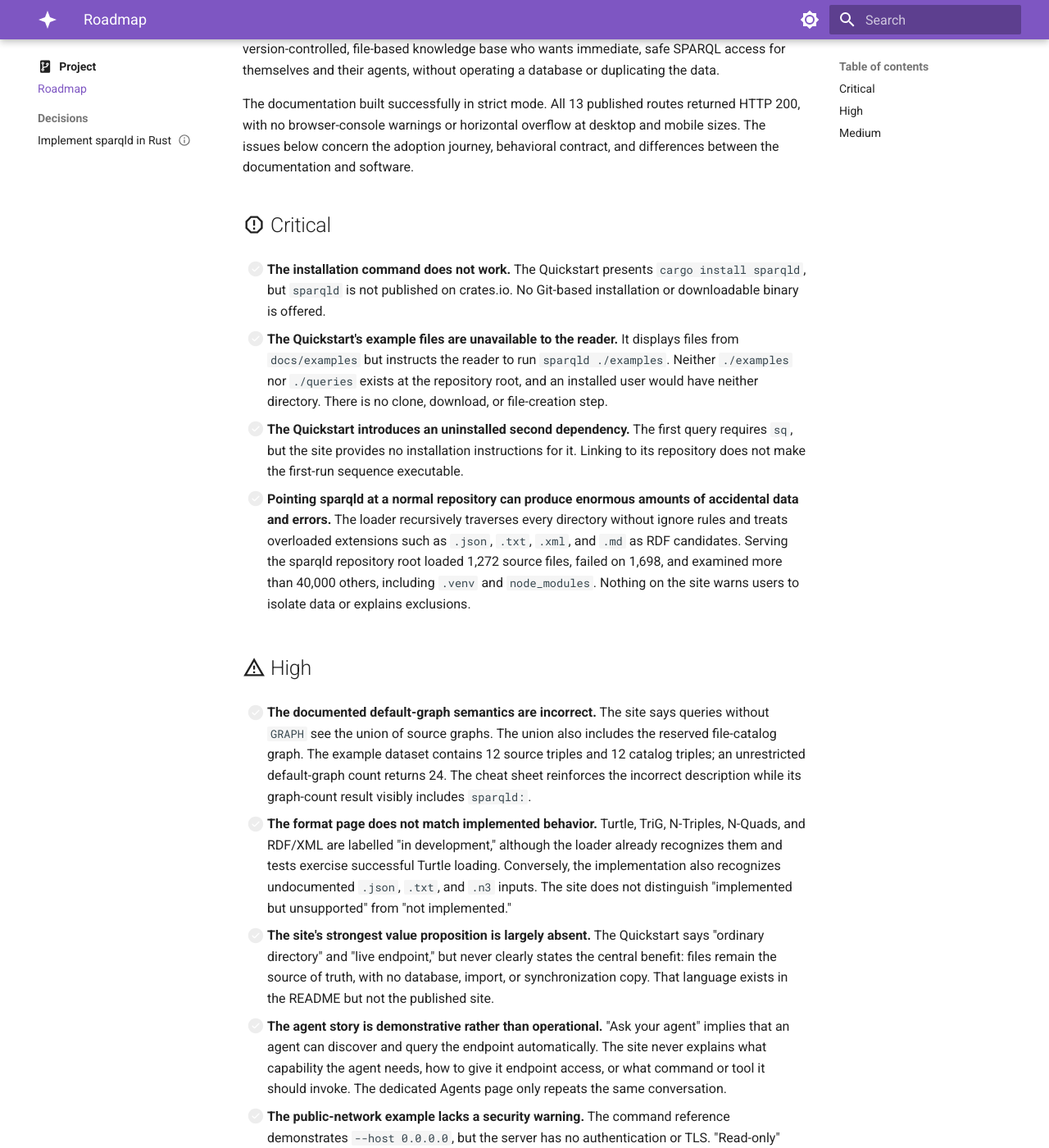
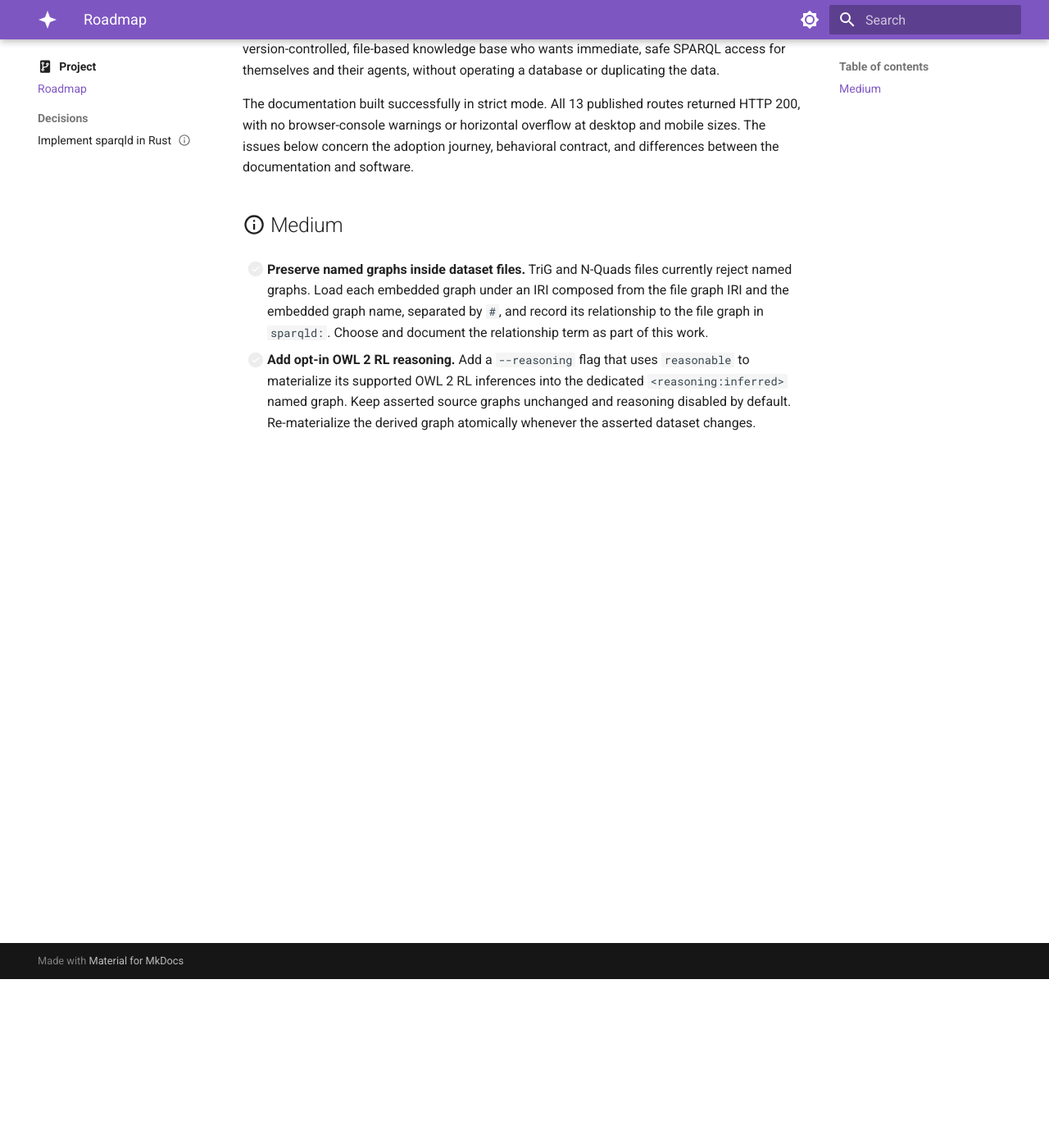
Before and after one commit to iolanta-tech/sparqld, an MkDocs documentation site: the page built from docs/project/roadmap.md, in a window 1280 px wide and 1400 px high, scrolled down 206 px. Shown: the whole window at 82% size. Built offline with MkDocs 1.6.1 and Material for MkDocs 9.7.7, drawn with Linux system fonts in a browser that asks for light colours; some of the changed text lies outside the part shown.

Commit message:
Remove resolved roadmap entries

```diff
--- a/docs/project/roadmap.md
+++ b/docs/project/roadmap.md
@@ -25,114 +25,16 @@ returned HTTP 200, with no browser-console warnings or horizontal overflow at
 desktop and mobile sizes. The issues below concern the adoption journey,
 behavioral contract, and differences between the documentation and software.
 
-## :material-alert-octagon-outline: Critical
+## :material-information-outline: Medium
 
-- [ ] **The installation command does not work.** The Quickstart presents
-   `cargo install sparqld`, but `sparqld` is not published on crates.io. No
-   Git-based installation or downloadable binary is offered.
-
-- [ ] **The Quickstart's example files are unavailable to the reader.** It
-   displays files from `docs/examples` but instructs the reader to run
-   `sparqld ./examples`. Neither `./examples` nor `./queries` exists at the
-   repository root, and an installed user would have neither directory. There
-   is no clone, download, or file-creation step.
-
-- [ ] **The Quickstart introduces an uninstalled second dependency.** The first
-   query requires `sq`, but the site provides no installation instructions for
-   it. Linking to its repository does not make the first-run sequence
-   executable.
-
-- [ ] **Pointing sparqld at a normal repository can produce enormous amounts of
-   accidental data and errors.** The loader recursively traverses every
-   directory without ignore rules and treats overloaded extensions such as
-   `.json`, `.txt`, `.xml`, and `.md` as RDF candidates. Serving the sparqld
-   repository root loaded 1,272 source files, failed on 1,698, and examined
-   more than 40,000 others, including `.venv` and `node_modules`. Nothing on
-   the site warns users to isolate data or explains exclusions.
-
-## :material-alert-outline: High
-
-- [ ] **The documented default-graph semantics are incorrect.** The site says
-   queries without `GRAPH` see the union of source graphs. The union also
-   includes the reserved file-catalog graph. The example dataset contains 12
-   source triples and 12 catalog triples; an unrestricted default-graph count
-   returns 24. The cheat sheet reinforces the incorrect description while its
-   graph-count result visibly includes `sparqld:`.
-
-- [ ] **The format page does not match implemented behavior.** Turtle, TriG,
-   N-Triples, N-Quads, and RDF/XML are labelled "in development," although the
-   loader already recognizes them and tests exercise successful Turtle
-   loading. Conversely, the implementation also recognizes undocumented
-   `.json`, `.txt`, and `.n3` inputs. The site does not distinguish
-   "implemented but unsupported" from "not implemented."
-
-- [ ] **The site's strongest value proposition is largely absent.** The
-   Quickstart says "ordinary directory" and "live endpoint," but never clearly
-   states the central benefit: files remain the source of truth, with no
-   database, import, or synchronization copy. That language exists in the
-   README but not the published site.
-
-- [ ] **The agent story is demonstrative rather than operational.** "Ask your
-   agent" implies that an agent can discover and query the endpoint
-   automatically. The site never explains what capability the agent needs, how
-   to give it endpoint access, or what command or tool it should invoke. The
-   dedicated Agents page only repeats the same conversation.
-
-- [ ] **The public-network example lacks a security warning.** The command
-   reference demonstrates `--host 0.0.0.0`, but the server has no
-   authentication or TLS. "Read-only" prevents SPARQL Update; it does not
-   prevent anyone with network access from reading the knowledge base or
-   running expensive queries.
-
-- [ ] **`--config` is an exposed, silently ignored option.** The site calls it
-    "reserved," while CLI help says it reads a TOML file. The implementation
-    parses the path and discards it without checking whether the file exists. A
-    user can reasonably believe their configuration was applied.
-
-- [ ] **The failure behavior behind "changes appear automatically" is
-    missing.** When an edited source becomes invalid, sparqld removes that
-    source's existing graph instead of continuing to serve its previous valid
-    version. It also records an `rlog:Entry` in the catalog. Both behaviors are
-    important to someone relying on safe live updates, but neither is
-    explained on the published site.
-
-- [ ] **Adoption-critical project information is missing.** The site does not
-    disclose that the software is under development, identify a release or
-    supported Rust version, link prominently to the repository and issue
-    tracker, or state a license. The repository currently has no license file
-    and no Cargo license metadata.
-
-## :material-information-outline: Medium
+- [ ] **Preserve named graphs inside dataset files.** TriG and N-Quads files
+   currently reject named graphs. Load each embedded graph under an IRI composed
+   from the file graph IRI and the embedded graph name, separated by `#`, and
+   record its relationship to the file graph in `sparqld:`. Choose and document
+   the relationship term as part of this work.
 
 - [ ] **Add opt-in OWL 2 RL reasoning.** Add a `--reasoning` flag that uses
    `reasonable` to materialize its supported OWL 2 RL inferences into the
    dedicated `<reasoning:inferred>` named graph. Keep asserted source graphs
    unchanged and reasoning disabled by default. Re-materialize the derived
    graph atomically whenever the asserted dataset changes.
-
-- [ ] **"Using the file formats that suit you" overpromises.** The wording
-    suggests broad compatibility before the reader discovers that commonly
-    used RDF formats are marked unsupported. This is especially jarring for a
-    linked-data practitioner whose repository likely uses Turtle.
-
-- [ ] **Markdown-LD behavior is underspecified.** The site does not explain that
-    only YAML frontmatter is parsed, that the Markdown body contributes no RDF,
-    that Markdown without frontmatter is ignored, or how ordinary non-RDF
-    frontmatter behaves. This matters for the explicitly targeted
-    documentation-repository use case.
-
-- [ ] **The "live" behavior is asserted but never demonstrated.** The
-    Quickstart starts the watcher and runs one query, but never asks the reader
-    to edit a file and rerun it. The feature that differentiates sparqld
-    therefore produces no visible first-run payoff.
-
-- [ ] **The JavaScript example's runtime constraints are unclear.** It is a
-    Node.js example, but the page labels it only "JavaScript." Browser code
-    would also encounter the endpoint's lack of CORS headers. Readers may
-    incorrectly infer that the example applies to browser applications.
-
-- [ ] **The top-level Project section prioritizes an internal ADR over adoption
-    information.** The only project content is a large language-selection
-    decision. For the intended reader, status, roadmap, source repository,
-    license, limitations, and contribution path would be more immediately
-    useful.
```
